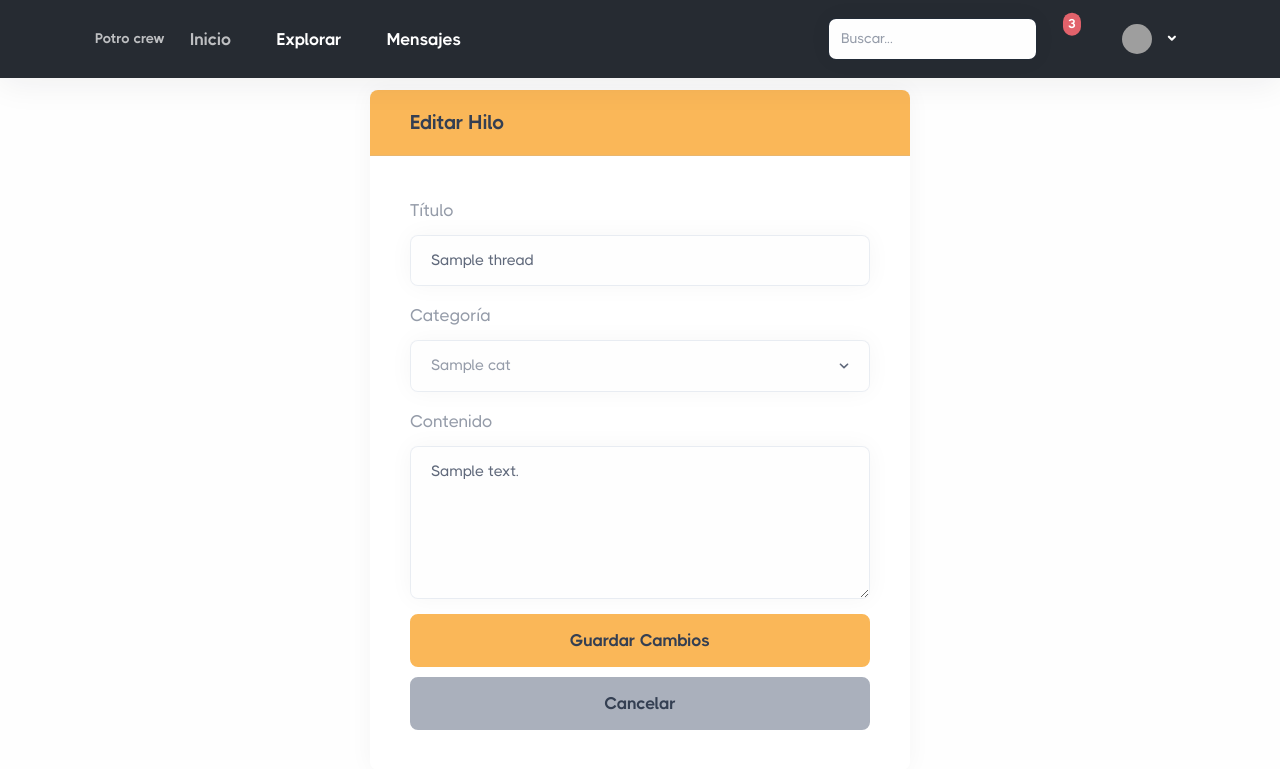
After one commit to pedroHackerNoob/mercedes-dev-web, a Python web app: template templates/editThread.html in a window 1280 px wide. The commit adds this page. Shown: the top 769 px of the page. Run offline with Jinja, Linux system fonts and the light colour scheme; the template is opened without the code that fills it: most values are stand-ins (such as "Sample title", 1, 10 or a date in 2020); grey boxes are pictures that could not be loaded.

Commit message:
can edit thread

```diff
--- /dev/null
+++ b/templates/editThread.html
@@ -0,0 +1,48 @@
+{% include 'headerUser.html' %}
+<div class="bg-light">
+    <div class="container mt-14">
+        <div class="row justify-content-center">
+            <div class="col-md-6">
+                <div class="card shadow">
+                    <div class="card-header bg-warning text-dark"> <h4 class="mb-0">Editar Hilo</h4>
+                    </div>
+                    <div class="card-body">
+
+                        <form action="/edit_thread/{{ thread.id }}" method="POST">
+
+                            <div class="mb-3">
+                                <label class="form-label">Título</label>
+                                <input type="text" name="title" class="form-control" value="{{ thread.title }}" required>
+                            </div>
+
+                            <div class="mb-3">
+                                <label class="form-label">Categoría</label>
+                                <select name="category_id" class="form-select" required>
+                                    {% for cat in categories %}
+                                        <option value="{{ cat.id }}"
+                                            {% if cat.id == thread.category_id %} selected {% endif %}>
+                                            {{ cat.name }}
+                                        </option>
+                                    {% endfor %}
+                                </select>
+                            </div>
+
+                            <div class="mb-3">
+                                <label class="form-label">Contenido</label>
+                                <textarea name="content" class="form-control" rows="5" required>{{ thread.content }}</textarea>
+                            </div>
+
+                            <div class="d-grid gap-2">
+                                <button type="submit" class="btn btn-warning">Guardar Cambios</button>
+                                <a href="/feed" class="btn btn-secondary">Cancelar</a>
+                            </div>
+
+                        </form>
+
+                    </div>
+                </div>
+            </div>
+        </div>
+    </div>
+
+</div>
```
Also changed, not shown: app.py (+45 -0 lines), templates/feed.html (+10 -1 lines).
